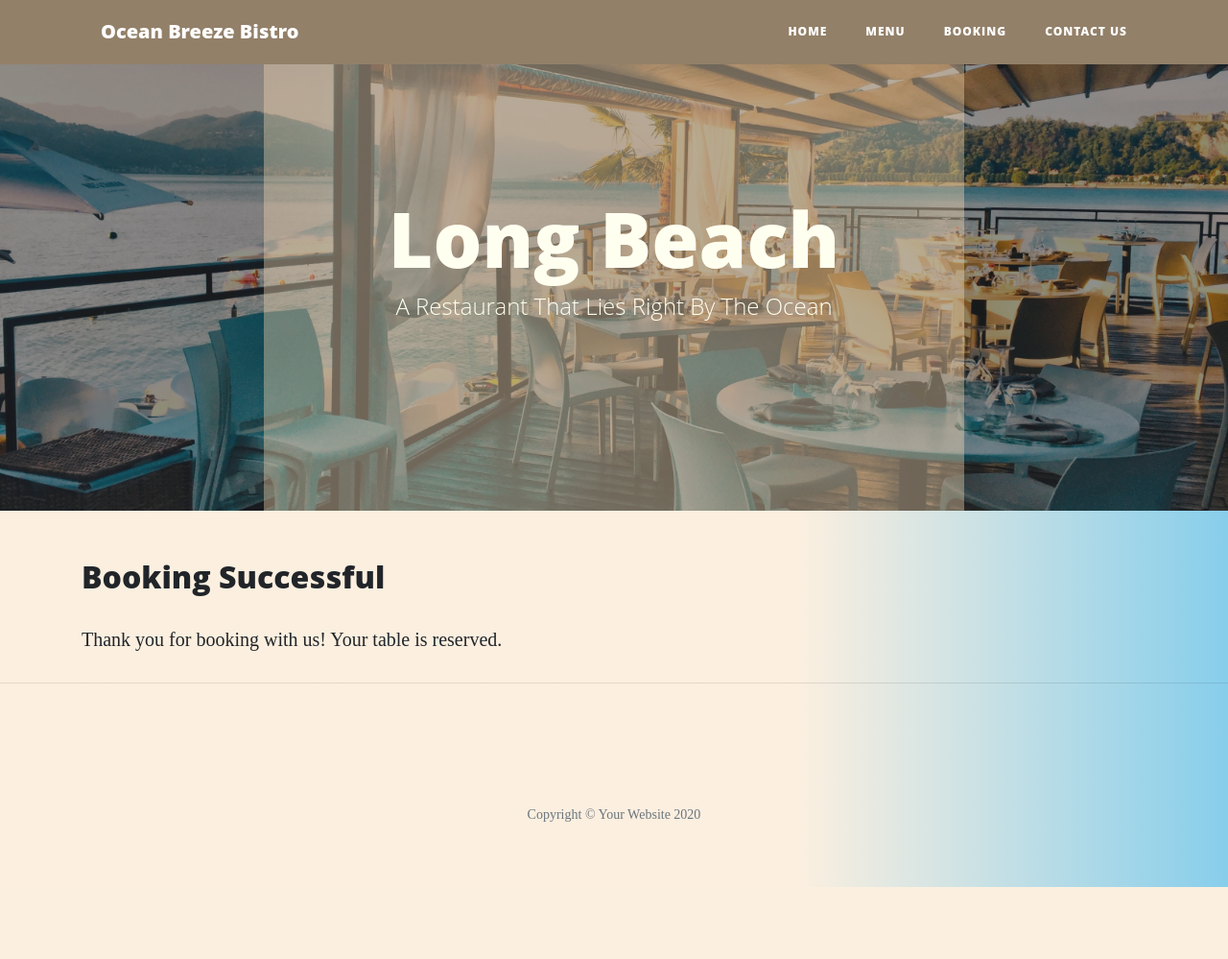
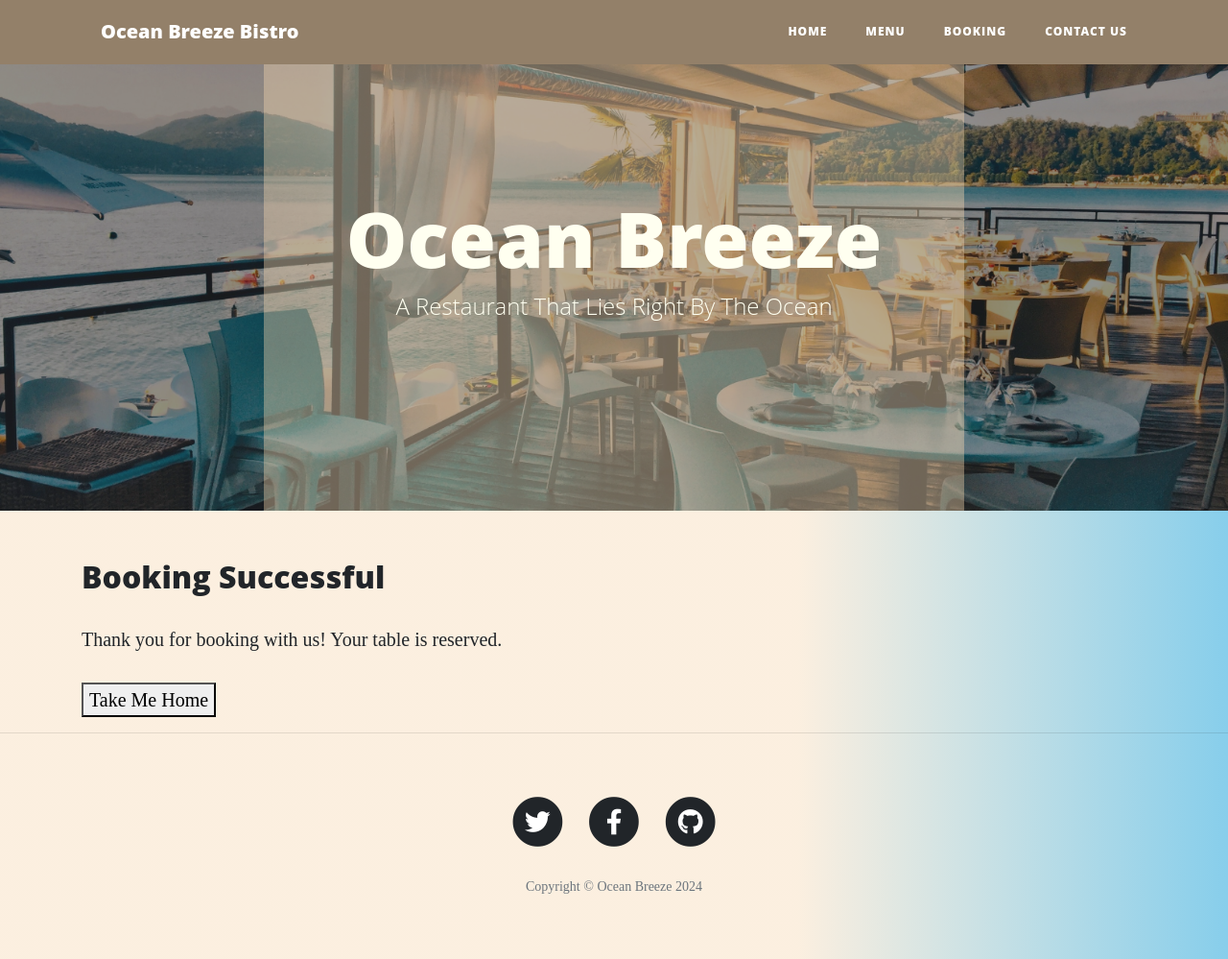
Before and after one commit to Jesper941/OceanBreez, a Django app: page /bookings/booking-success/ in a window 1280 px wide. Shown: the whole page at 96% size. Before the commit the page ends 924 px from the top, so only its background shows below. Run offline with Django 3.2, Linux system fonts and the light colour scheme; a user stored in the database is signed in; some libraries are stand-ins or nearby versions.

Commit message:
Fix footer, remove unecessary parts of function. Remove duplicate code

```diff
--- a/bookings/templates/bookings/booking_success.html
+++ b/bookings/templates/bookings/booking_success.html
@@ -3,5 +3,8 @@
 
     <h2>Booking Successful</h2>
     <p>Thank you for booking with us! Your table is reserved.</p>
+    <a href="{% url 'index' %}">
+        <button type="button">Take Me Home</button>
+    </a>
 
 {% endblock %}
--- a/bookings/views.py
+++ b/bookings/views.py
@@ -65,7 +65,7 @@ def edit_booking(request, booking_id):
         form = BookingForm(request.POST, instance=existing_booking)
         if form.is_valid():
             form.save()
-            return redirect('edit_booking', booking_id=existing_booking.id)
+            return redirect('booking_success')
 
     form = BookingForm(instance=existing_booking)
     return render(request, 'bookings/edit_booking.html', {'form': form})
--- a/templates/base.html
+++ b/templates/base.html
@@ -10,6 +10,12 @@
     <link rel="stylesheet" href="{% static 'vendor/bootstrap/css/bootstrap.min.css' %}">
     <link rel="stylesheet" href="{% static 'css/clean-blog.min.css' %}">
     <link rel="stylesheet" href="{% static 'css/style.css' %}">
+    <link rel="stylesheet" href="https://cdnjs.cloudflare.com/ajax/libs/font-awesome/5.15.1/css/all.min.css"
+        integrity="new-integrity-value" crossorigin="anonymous">
+
+
+
+
     <title>Ocean Breeze Bistro</title>
 </head>
 
@@ -54,7 +60,7 @@
                 <div class="col-lg-8 col-md-10 mx-auto">
                     <div class="site-heading content" style="background-color: rgba(246, 215, 176, 0.4); color: ivory">
                         <div class="content-text">
-                            <h1>Long Beach</h1>
+                            <h1>Ocean Breeze</h1>
                             <span class="subheading">A Restaurant That Lies Right By The Ocean</span>
                         </div>
                     </div>
@@ -77,7 +83,7 @@
           <div class="col-lg-8 col-md-10 mx-auto">
             <ul class="list-inline text-center">
               <li class="list-inline-item">
-                <a href="#">
+                <a href="https://twitter.com/" target="_blank">
                   <span class="fa-stack fa-lg">
                     <i class="fas fa-circle fa-stack-2x"></i>
                     <i class="fab fa-twitter fa-stack-1x fa-inverse"></i>
@@ -85,7 +91,7 @@
                 </a>
               </li>
               <li class="list-inline-item">
-                <a href="#">
+                <a href="https://www.facebook.com/" target="_blank">
                   <span class="fa-stack fa-lg">
                     <i class="fas fa-circle fa-stack-2x"></i>
                     <i class="fab fa-facebook-f fa-stack-1x fa-inverse"></i>
@@ -93,7 +99,7 @@
                 </a>
               </li>
               <li class="list-inline-item">
-                <a href="#">
+                <a href="https://github.com/" target="_blank">
                   <span class="fa-stack fa-lg">
                     <i class="fas fa-circle fa-stack-2x"></i>
                     <i class="fab fa-github fa-stack-1x fa-inverse"></i>
@@ -102,7 +108,7 @@
               </li>
             </ul>
             <p class="copyright text-muted">
-              Copyright &copy; Your Website 2020
+              Copyright &copy; Ocean Breeze 2024
             </p>
           </div>
         </div>
--- a/templates/booking.html
+++ b/templates/booking.html
@@ -1,6 +1,6 @@
 {% extends "base.html" %} {% block template %}
 
-<h3>In order to place or change a reservation, you must be logged in</h3>
+<h3>In order to place or change a reservation you must be logged in</h3>
 <hr>
 <a href="{% url 'login' %}" id="loginButton">Login</a>
 <br>
--- a/templates/login.html
+++ b/templates/login.html
@@ -4,5 +4,7 @@
 <form method="post" action="{% url 'login' %}" id="loginForm">
     {% csrf_token %} {{ form.as_p }}
     <button type="submit" id="loginButton">Login</button>
+</form>
+
 
 {% endblock %}
```
Also changed, not shown: bookings/templates/bookings/edit_booking.html (+11 -2 lines), db.sqlite3.
